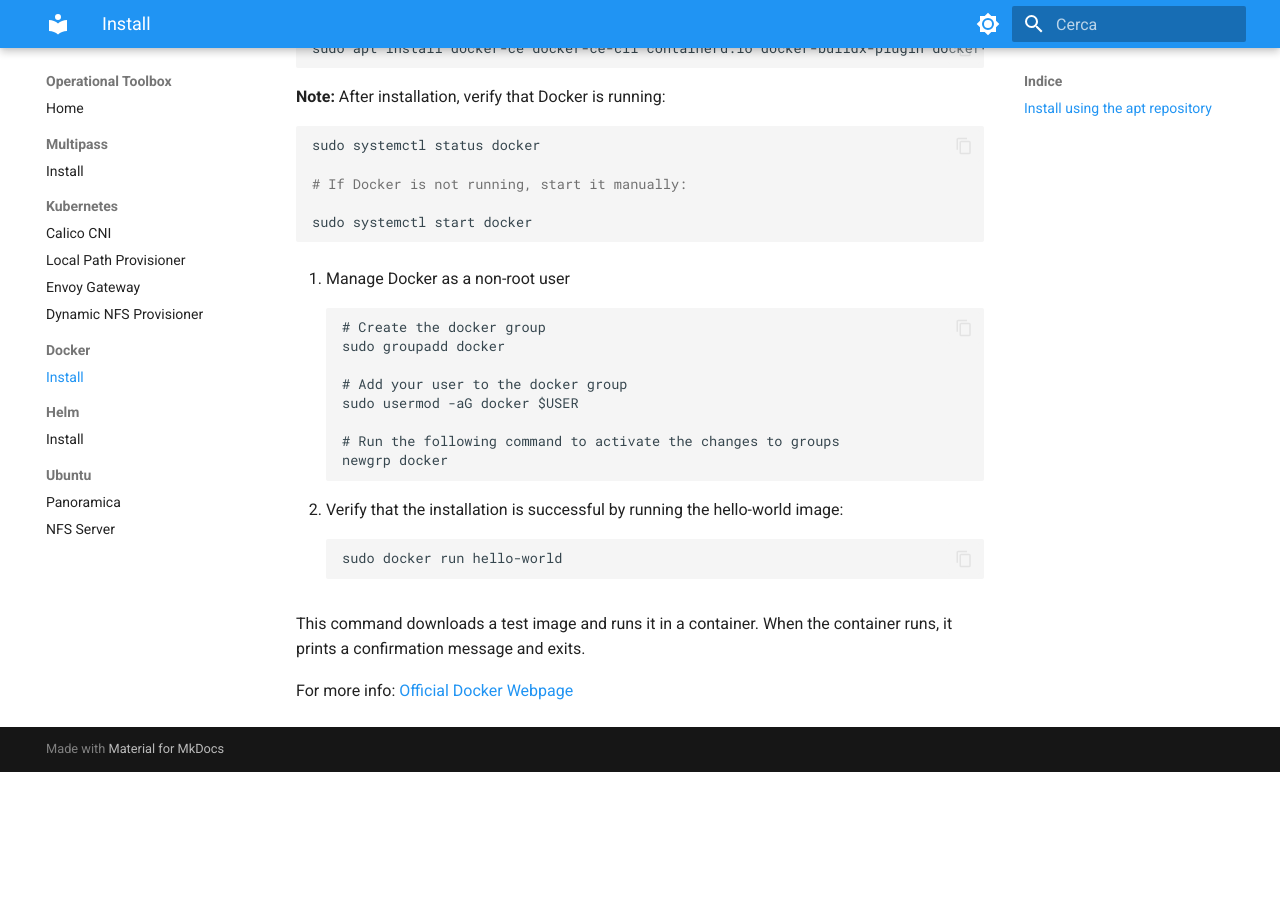
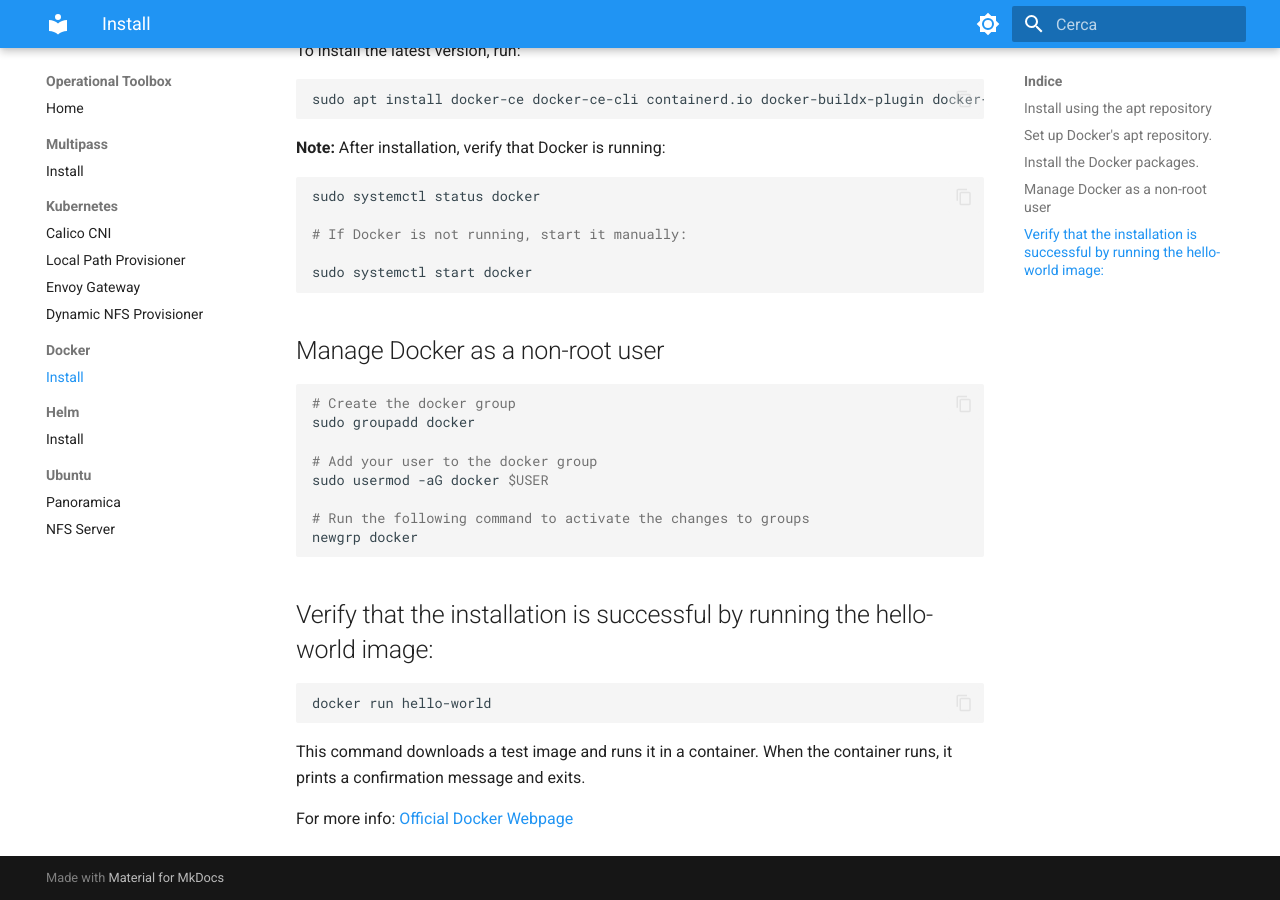
Before and after one commit to miscape/ops-toolbox, an MkDocs documentation site: the page built from docs/docker/install.md, in a window 1280 px wide and 900 px high, scrolled down 953 px. Built offline with MkDocs 1.6.1 and Material for MkDocs 9.7.7, drawn with Linux system fonts in a browser that asks for light colours; before the commit the page ends 1725 px from its top, so only the background shows below that.

Commit message:
Update docs

````diff
--- a/docs/docker/install.md
+++ b/docs/docker/install.md
@@ -46,8 +46,9 @@ sudo systemctl status docker
 sudo systemctl start docker
 ```
 
-3. Manage Docker as a non-root user
-```
+## Manage Docker as a non-root user
+
+```bash
 # Create the docker group
 sudo groupadd docker
 
@@ -58,9 +59,10 @@ sudo usermod -aG docker $USER
 newgrp docker
 ```
 
-4. Verify that the installation is successful by running the hello-world image:
+## Verify that the installation is successful by running the hello-world image:
+
 ```bash
-sudo docker run hello-world
+docker run hello-world
 ```
 
 This command downloads a test image and runs it in a container. When the container runs, it prints a confirmation message and exits.
````
Also changed, not shown: other parts of docs/docker/install.md (+2 -2 lines).
